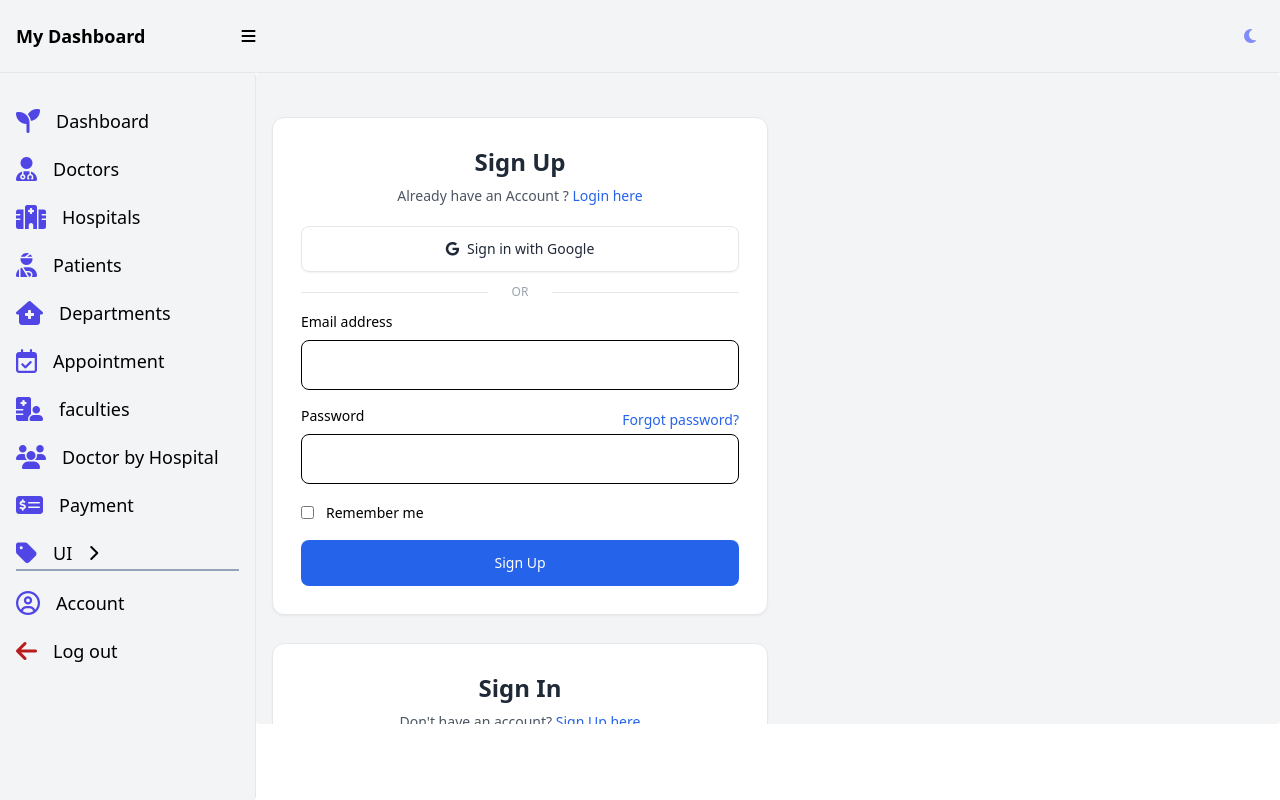
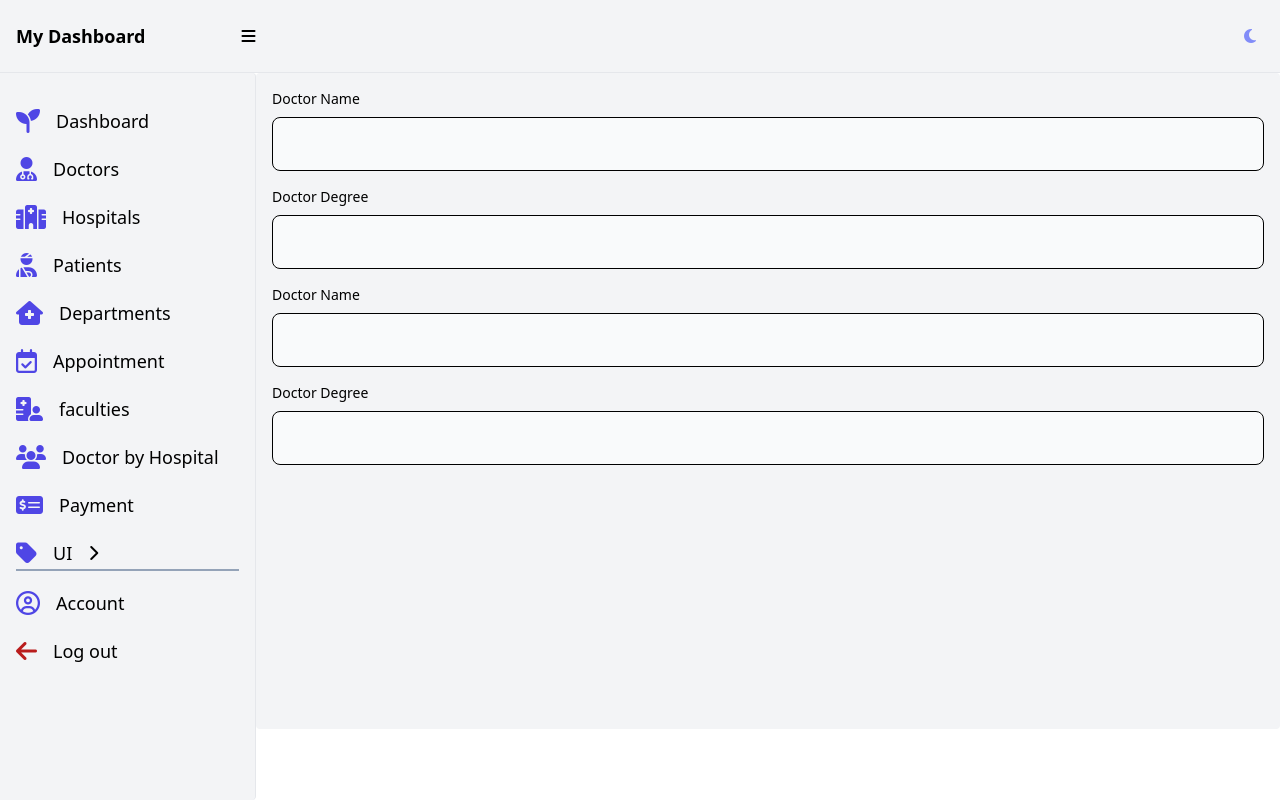
Before and after one commit to adilkadivala/hms, a React (Vite) app in the folder client/: page /form in a window 1280 px wide. Built offline with nearby package versions, Linux system fonts and the light colour scheme.

Commit message:
implementing global css

```diff
--- /dev/null
+++ b/client/src/assets/css/global.css
@@ -0,0 +1,3 @@
+.hide-scrollbar::-webkit-scrollbar {
+  display: none;
+}
--- /dev/null
+++ b/client/src/constant/Fields.jsx
@@ -0,0 +1,63 @@
+export const editFields = [
+  {
+    label: "Doctor Name",
+    type: "text",
+    id: "doctor-name",
+    name: "doctor-name",
+    className: "py-2 px-3 rounded-full bg-gray-50 text-primary",
+  },
+  {
+    label: "Doctor Degree",
+    type: "text",
+    id: "doctor-degree",
+    name: "doctor-degree",
+    className: "py-2 px-3 rounded-full bg-gray-50 text-primary",
+  },
+  // Add more fields as needed
+];
+
+export const deleteFields = [
+  {
+    label: "Are you sure you want to delete this doctor?",
+    type: "checkbox",
+    id: "delete-confirm",
+    name: "delete-confirm",
+    className: "py-2 px-3 rounded-full bg-gray-50 text-primary",
+  },
+];
+
+export const viewFields = [
+  {
+    label: "Doctor Name",
+    type: "text",
+    id: "doctor-name",
+    name: "doctor-name",
+    className: "py-2 px-3 rounded-full bg-gray-50 text-primary",
+  },
+  {
+    label: "Doctor Degree",
+    type: "text",
+    id: "doctor-degree",
+    name: "doctor-degree",
+    className: "py-2 px-3 rounded-full bg-gray-50 text-primary",
+  },
+  // Add more fields as needed
+];
+
+export const addFields = [
+  {
+    label: "Doctor Name",
+    type: "text",
+    id: "doctor-name",
+    name: "doctor-name",
+    className: "py-2 px-3 rounded-full bg-gray-50 text-primary",
+  },
+  {
+    label: "Doctor Degree",
+    type: "text",
+    id: "doctor-degree",
+    name: "doctor-degree",
+    className: "py-2 px-3 rounded-full bg-gray-50 text-primary",
+  },
+  // Add more fields as needed
+];
--- a/client/src/pages/dashboard/component/Main.jsx
+++ b/client/src/pages/dashboard/component/Main.jsx
@@ -1,5 +1,6 @@
 import React, { useState } from "react";
 import Navbar from "../layout/Navbar";
+import "../../../assets/css/global.css";
 import Sidebar from "../layout/Sidebar";
 import { useTheme } from "../../../storage/Theme";
 
@@ -18,7 +19,7 @@ const Layout = ({ children }) => {
       <div className="flex flex-1">
         <Sidebar isOpen={isSidebarOpen} />
         <main
-          className={`transition-all duration-150 ease-in-out flex-1 bg-gray-100 dark:bg-secondry text-black dark:text-white p-4 overflow-y-scroll overscroll-y-auto  rounded h-[40.7rem]`}
+          className={`transition-all duration-150 ease-in-out flex-1 bg-gray-100 dark:bg-secondry text-black dark:text-white p-4 overflow-y-scroll overscroll-y-auto hide-scrollbar rounded h-[41rem]`}
         >
           {children}
         </main>
--- a/client/src/pages/dashboard/layout/Sidebar.jsx
+++ b/client/src/pages/dashboard/layout/Sidebar.jsx
@@ -1,5 +1,6 @@
 import { useState } from "react";
 import { NavLink } from "react-router-dom";
+import "../../../assets/css/global.css";
 import { useTheme } from "../../../storage/Theme";
 
 const Sidebar = ({ isOpen }) => {
@@ -22,7 +23,7 @@ const Sidebar = ({ isOpen }) => {
           : "bg-gray-100 text-black border-r-[0.2px] "
       }`}
     >
-      <div className="pt-4 h-[60vh] space-y-4 overflow-y-auto">
+      <div className="pt-4 h-[60vh] space-y-4 overflow-y-auto hide-scrollbar">
         <ul>
           <li className="mb-4">
             <NavLink to="/dashboard" className="flex items-center space-x-4">
--- a/client/src/pages/dashboard/pages/Doctors.jsx
+++ b/client/src/pages/dashboard/pages/Doctors.jsx
@@ -4,8 +4,10 @@ import { Fetch } from "../../../constant/Fetch";
 import Table from "../../ui/Table";
 import Layout from "../component/Main";
 import Button from "../../ui/Button";
+import Form from "../../ui/Form";
 import Modal from "../../ui/Modal";
 import axios from "axios";
+import { editFields } from "../../../constant/fields";
 
 const API = "http://localhost:5665/getdoctors";
 
@@ -164,7 +166,7 @@ const Doctor = () => {
         <div className="flex justify-between align-middle text-center my-2">
           <h1 className="text-2xl font-bold mb-4">Doctor Table</h1>
           <Button
-            className="py-1 px-3 bg-gray-50 text-primary"
+            className="py-1 px-3 bg-gray-50 text-primary border border-primary rounded font-bold"
             onClick={toggleModal}
           >
             Add +
@@ -194,7 +196,9 @@ const Doctor = () => {
               </>
             }
           >
-            <p>This is a reusable modal component!</p>
+            <div className="text-black dark:text-white">
+              <Form fields={editFields} />
+            </div>
           </Modal>
         )}
       </div>
--- a/client/src/pages/ui/Button.jsx
+++ b/client/src/pages/ui/Button.jsx
@@ -1,8 +1,9 @@
-const Button = ({ name, className, children, onClick } = {}) => {
+const Button = ({ name, className, children, onClick, ...props }) => {
   return (
     <button
-      className={`${className} dark:bg-secondry dark:text-white`}
+      className={`${className} dark:bg-secondry border dark:text-white dark:border-white`}
       onClick={onClick}
+      {...props} // submit
     >
       {children} {name}
     </button>
--- a/client/src/pages/ui/Form.jsx
+++ b/client/src/pages/ui/Form.jsx
@@ -1,115 +1,24 @@
-import Button from "../ui/Button";
 import Input from "./Input";
+import { editFields } from "../../constant/Fields";
 
-const Form = ({ formLable, discription, className } = {}) => {
+const Form = ({ fields, onSubmit }) => {
   return (
-    <div className={className}>
-      <div className="p-4 sm:p-7">
-        <div className="text-center">
-          <h1 className="block text-2xl font-bold text-gray-800 dark:text-white">
-            {formLable}
-          </h1>
-          <p className="mt-2 text-sm text-gray-600 dark:text-neutral-400">
-            {discription}
-            {discription && (
-              <a
-                className="text-blue-600 decoration-2 hover:underline focus:outline-none focus:underline font-medium dark:text-blue-500"
-                href="../examples/html/signup.html"
-              >
-                {formLable === "Sign Up" ? "Login here" : "Sign Up here"}
-              </a>
-            )}
-          </p>
+    <form onSubmit={onSubmit}>
+      {editFields.map((field, index) => (
+        <div key={index} className="mb-4">
+          <label htmlFor={field.id} className="block text-sm mb-2">
+            {field.label}
+          </label>
+          <Input
+            type={field.type}
+            id={field.id}
+            name={field.name}
+            className={field.className}
+          />
+
         </div>
-
-        <div className="mt-5">
-          <Button
-            name="Sign in with Google"
-            className="w-full py-3 px-4 inline-flex justify-center items-center gap-x-2 text-sm font-medium rounded-lg border border-gray-200 bg-white text-gray-800 shadow-sm  "
-          >
-            <i className="fa-brands fa-google"></i>
-          </Button>
-
-          <div className="py-3 flex items-center text-xs text-gray-400 uppercase before:flex-1 before:border-t before:border-gray-200 before:me-6 after:flex-1 after:border-t after:border-gray-200 after:ms-6 dark:text-neutral-500 dark:before:border-neutral-600 dark:after:border-neutral-600">
-            Or
-          </div>
-
-          {/* <!-- Form --> */}
-          <form>
-            <div className="grid gap-y-4">
-              <div>
-                <label
-                  htmlFor="email"
-                  className="block text-sm mb-2 dark:text-white"
-                >
-                  Email address
-                </label>
-                <div>
-                  <Input
-                    type="email"
-                    id="email"
-                    name="email"
-                    className="py-3 px-4 block w-full border border-black rounded-lg text-lg"
-                    required
-                    aria-describedby="email-error"
-                  />
-                </div>
-              </div>
-
-              <div>
-                <div className="flex justify-between items-center">
-                  <label
-                    htmlFor="password"
-                    className="block text-sm mb-2 dark:text-white"
-                  >
-                    Password
-                  </label>
-                  <a
-                    className="inline-flex items-center gap-x-1 text-sm text-blue-600 decoration-2 hover:underline focus:outline-none focus:underline font-medium dark:text-blue-500"
-                    href="../examples/html/recover-account.html"
-                  >
-                    Forgot password?
-                  </a>
-                </div>
-                <div>
-                  <Input
-                    type="password"
-                    id="password"
-                    name="password"
-                    className="py-3 px-4 block w-full border border-black rounded-lg text-lg"
-                    required
-                    aria-describedby="password-error"
-                  />
-                </div>
-              </div>
-
-              <div className="flex items-center">
-                <div className="flex">
-                  <Input
-                    id="remember-me"
-                    name="remember-me"
-                    type="checkbox"
-                    className="py-3 px-4 block w-full border border-black rounded-lg text-lg"
-                  />
-                </div>
-                <div className="ms-3">
-                  <label
-                    htmlFor="remember-me"
-                    className="text-sm dark:text-white"
-                  >
-                    Remember me
-                  </label>
-                </div>
-              </div>
-              <Button
-                className="w-full py-3 px-4 inline-flex justify-center items-center gap-x-2 text-sm font-medium rounded-lg border border-transparent bg-blue-600 text-white hover:bg-blue-700 focus:outline-none focus:bg-blue-700 disabled:opacity-50 disabled:pointer-events-none"
-                name={formLable}
-              />
-            </div>
-          </form>
-        </div>
-      </div>
-    </div>
+      ))}
+    </form>
   );
 };
 
--- a/client/src/pages/ui/Input.jsx
+++ b/client/src/pages/ui/Input.jsx
@@ -1,13 +1,12 @@
-import React from "react";
-
-const Input = ({ type, name, className, id, children }) => {
+const Input = ({ type, name, className, id, onInput, ...props }) => {
   return (
     <input
       type={type}
       id={id}
       name={name}
-      className={`${className}, dark:bg-secondry`}
-      {...children}
+      className={`dark:bg-secondry py-3 px-4 block w-full border border-black rounded-lg text-lg ${className}`}
+      onInput={onInput}
+      {...props}
     />
   );
 };
```
